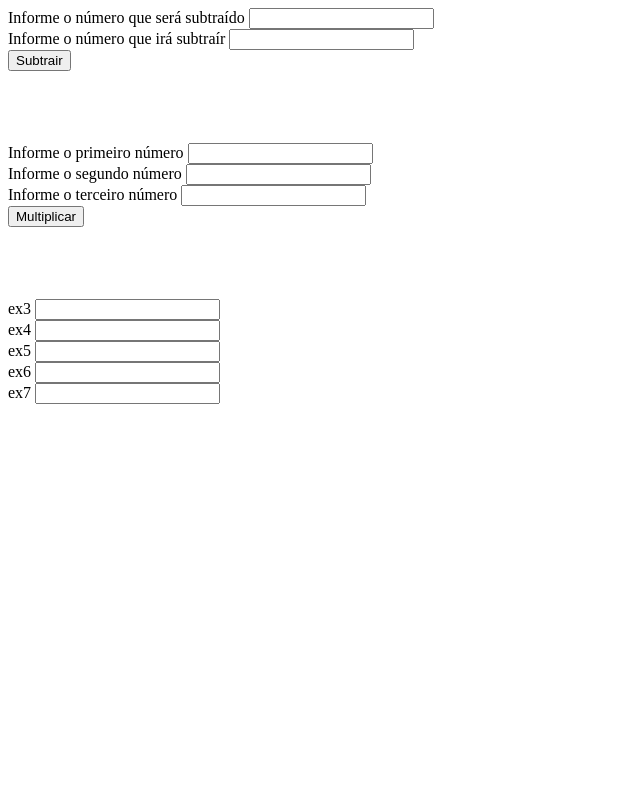
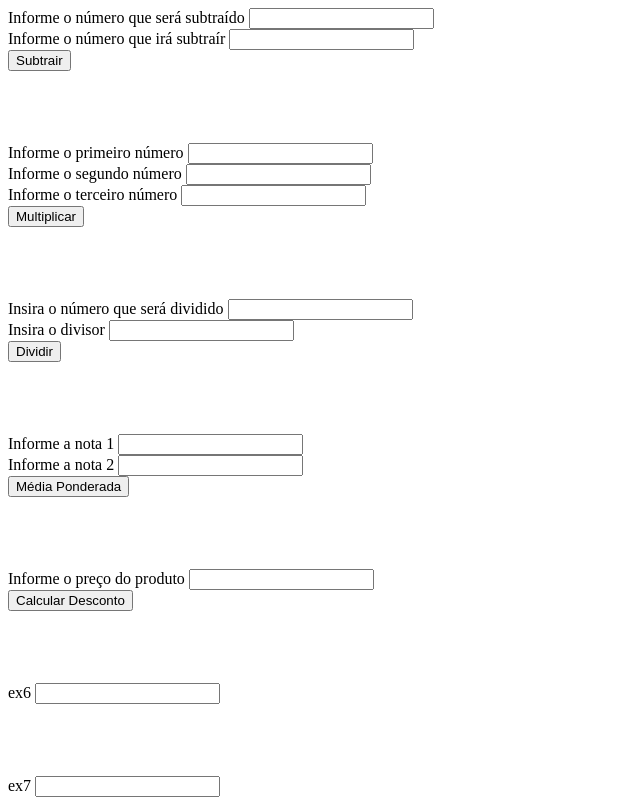
Before and after one commit to guilhermesandrade/Calculators-homework, a plain HTML site: page index.html in a window 1280 px wide. Shown: the whole page, without its empty margins (0-640 px from the left). Drawn offline with Linux system fonts and the light colour scheme.

Commit message:
changes 2 (ex2,3,4,and 5 completed js/html)

```diff
--- a/index.html
+++ b/index.html
@@ -24,36 +24,61 @@
       <div id="ex2">
         <div>
           Informe o primeiro número <input type="number" id="nu1" /><br />
-          Informe o segundo número <input type="number" id="nu2"/><br />
-          Informe o terceiro número <input type="number" id="nu3"/>
+          Informe o segundo número <input type="number" id="nu2" /><br />
+          Informe o terceiro número <input type="number" id="nu3" />
         </div>
         <div>
-          <button onclick="ex2()"> Multiplicar </button>
+          <button onclick="ex2()">Multiplicar</button>
         </div>
       </div>
 
-    <br /><br /><br /><br />
+      <br /><br /><br /><br />
 
       <div id="ex3">
-        <div>ex3 <input type="number" id="#" /></div>
+        <div>
+          Insira o número que será dividido
+          <input type="number" id="num1" /><br />
+          Insira o divisor <input type="number" id="num2" />
+        </div>
+        <div>
+          <button onclick="ex3()">Dividir</button>
+        </div>
       </div>
 
+      <br /><br /><br /><br />
+
       <div id="ex4">
-        <div>ex4 <input type="number" id="#" /></div>
+        <div>
+          Informe a nota 1 <input type="number" id="numb1" /><br />
+          Informe a nota 2 <input type="number" id="numb2" />
+        </div>
+        <div>
+          <button onclick="ex4()">Média Ponderada</button>
+        </div>
       </div>
 
+      <br /><br /><br /><br />
+
       <div id="ex5">
-        <div>ex5 <input type="number" id="#" /></div>
+        <div>
+          Informe o preço do produto <input type="number" id="numbe1" />
+        </div>
+        <div>
+          <button onclick="ex5()"> Calcular Desconto </button>
+        </div>
       </div>
+
+      <br /><br /><br /><br />
 
       <div id="ex6">
         <div>ex6 <input type="number" id="#" /></div>
       </div>
 
+      <br /><br /><br /><br />
+
       <div id="ex7">
         <div>ex7 <input type="number" id="#" /></div>
       </div>
-
     </div>
   </body>
 
--- a/script.js
+++ b/script.js
@@ -1,39 +1,53 @@
 function ex1() {
+  let n1 = Number(document.getElementById("n1").value)
+  let n2 = Number(document.getElementById("n2").value)
 
-  let n1= document.getElementById("n1").value
-  let n2= document.getElementById("n2").value
+  let result = n1 - n2
 
-  let result= n1-n2
-
-  alert("O resultado foi de: " +result)
+  alert("O resultado foi de: " + result)
 }
 
 function ex2() {
+  let nu1 = Number(document.getElementById("nu1").value)
+  let nu2 = Number(document.getElementById("nu2").value)
+  let nu3 = Number(document.getElementById("nu3").value)
 
+  let result2 = nu1 * nu2 * nu3
 
+  alert("A multiplicação dos número resulta em: " + result2)
 }
 
 function ex3() {
+  let num1 = Number(document.getElementById("num1").value)
+  let num2 = Number(document.getElementById("num2").value)
 
+  if (num2 == 0) {
+    alert("Divisor inválido!")
+  } else {
+    let result3 = num1 / num2
 
+    alert("A divisão resulta em: " + result3)
+  }
 }
 
 function ex4() {
+  let numb1 = Number(document.getElementById("numb1").value)
+  let numb2 = Number(document.getElementById("numb2").value)
 
+  let result4 = (numb1 * 2 + numb2 * 3) / 5
 
+  alert("A média Ponderada das notas foi de: " + result4)
 }
 
 function ex5() {
+  let numbe1 = Number(document.getElementById("numbe1").value)
 
+  let desconto = numbe1 * 0.1
+  let result5 = numbe1 - desconto
 
+  alert("O novo preço é de: R$" + result5)
 }
 
-function ex6() {
+function ex6() {}
 
-
-}
-
-function ex7() {
-
-
-}
+function ex7() {}
```
